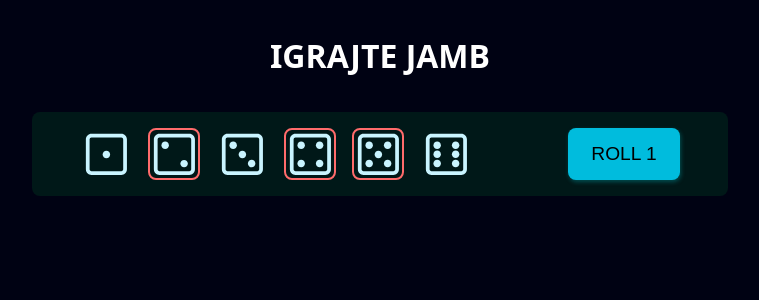
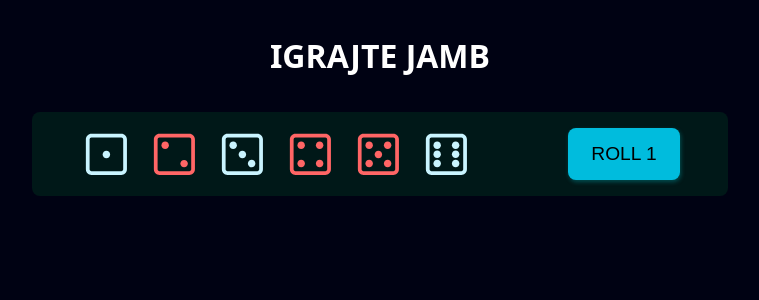
Before and after one commit to BSlaven/JAMB-YAHTZEE, a React (Vite) app: page / in a window 1280 px wide. Shown: the top 300 px of the page, without its empty margins (260-1019 px from the left). Built offline with nearby package versions, Linux system fonts and the light colour scheme.

Commit message:
highlight dice color insted of the border if they are checked

```diff
--- a/src/components/Dice/Dice.module.css
+++ b/src/components/Dice/Dice.module.css
@@ -20,7 +20,7 @@
 }
 
 .singleDiceContainer.checked {
-  border-color: rgb(255, 107, 107);
+  color: rgb(255, 101, 101);
 }
 
 .singleDiceContainer svg {
```
